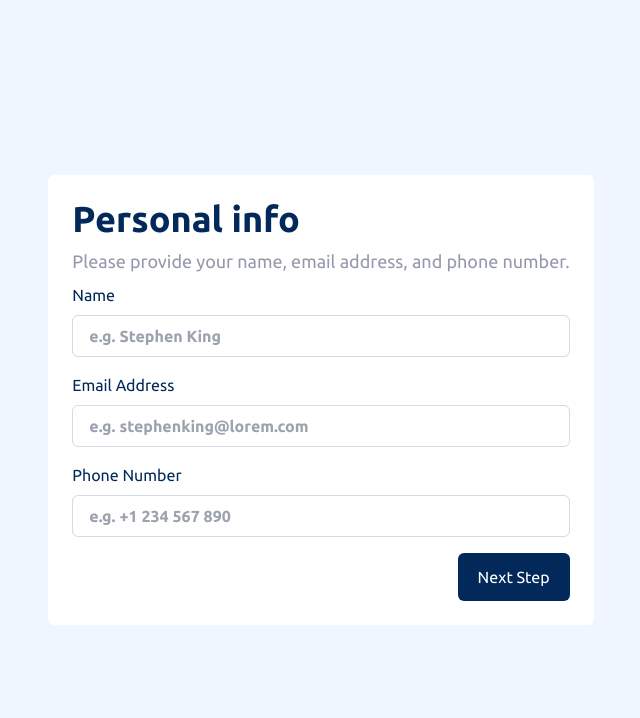
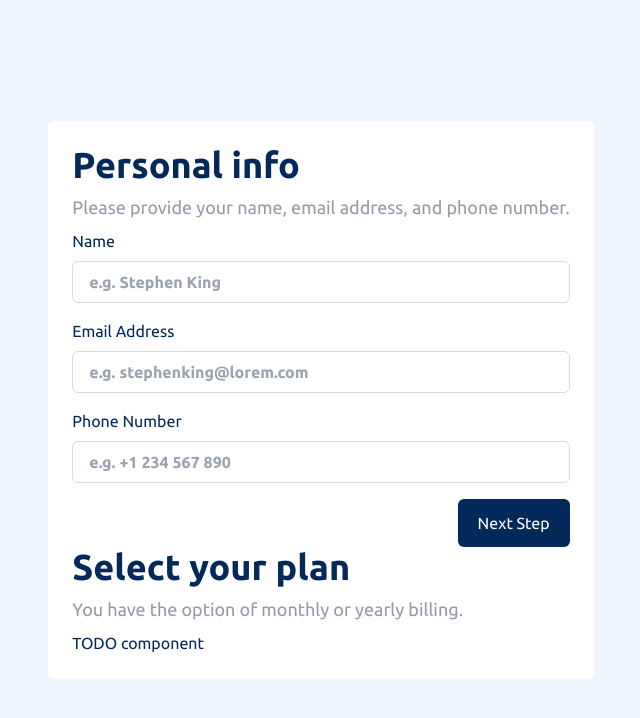
Before and after one commit to vitaovich/FM-multi-step-form, a Next.js app: page / in a window 1280 px wide. Shown: the top 718 px of the page, without its empty margins (319-959 px from the left). Built offline with nearby package versions, Linux system fonts and the light colour scheme.

Commit message:
switch statement POC

```diff
--- a/pages/index.tsx
+++ b/pages/index.tsx
@@ -9,7 +9,7 @@ import Sidebar from '../components/sideBar'
 export default function Home() {
   const [steps, setSteps] = useState<{title: string, description: string}[]> ([
     {title: 'Personal info', description: 'Please provide your name, email address, and phone number.'},
-    // {title: 'Select your plan', description: 'You have the option of monthly or yearly billing.'},
+    {title: 'Select your plan', description: 'You have the option of monthly or yearly billing.'},
     // {title: 'Pick add-ons', description: 'Add-ons help enhance your gaming experience.'},
     // {title: 'Finishing up', description: 'Double-check everything looks OK before confirming.'},
   ])
@@ -24,6 +24,15 @@ export default function Home() {
     })
   }
 
+  const getCurrentStepComponent = (title: string) => {
+    switch(title) {
+      case 'Personal info' :
+        return <StepOneForm addPersonalInfoHandler={addPersonalInfoHandler} />
+      default:
+        return <div>TODO component</div>
+    }
+  }
+
   return (
     <>
       <Head>
@@ -35,7 +44,7 @@ export default function Home() {
           {
             steps.map((step) => (
               <StepContainer key={step.title} title={step.title} description={step.description}>
-                <StepOneForm addPersonalInfoHandler={addPersonalInfoHandler} />
+                { getCurrentStepComponent(step.title) }
               </ StepContainer>
             ))
           }
```
